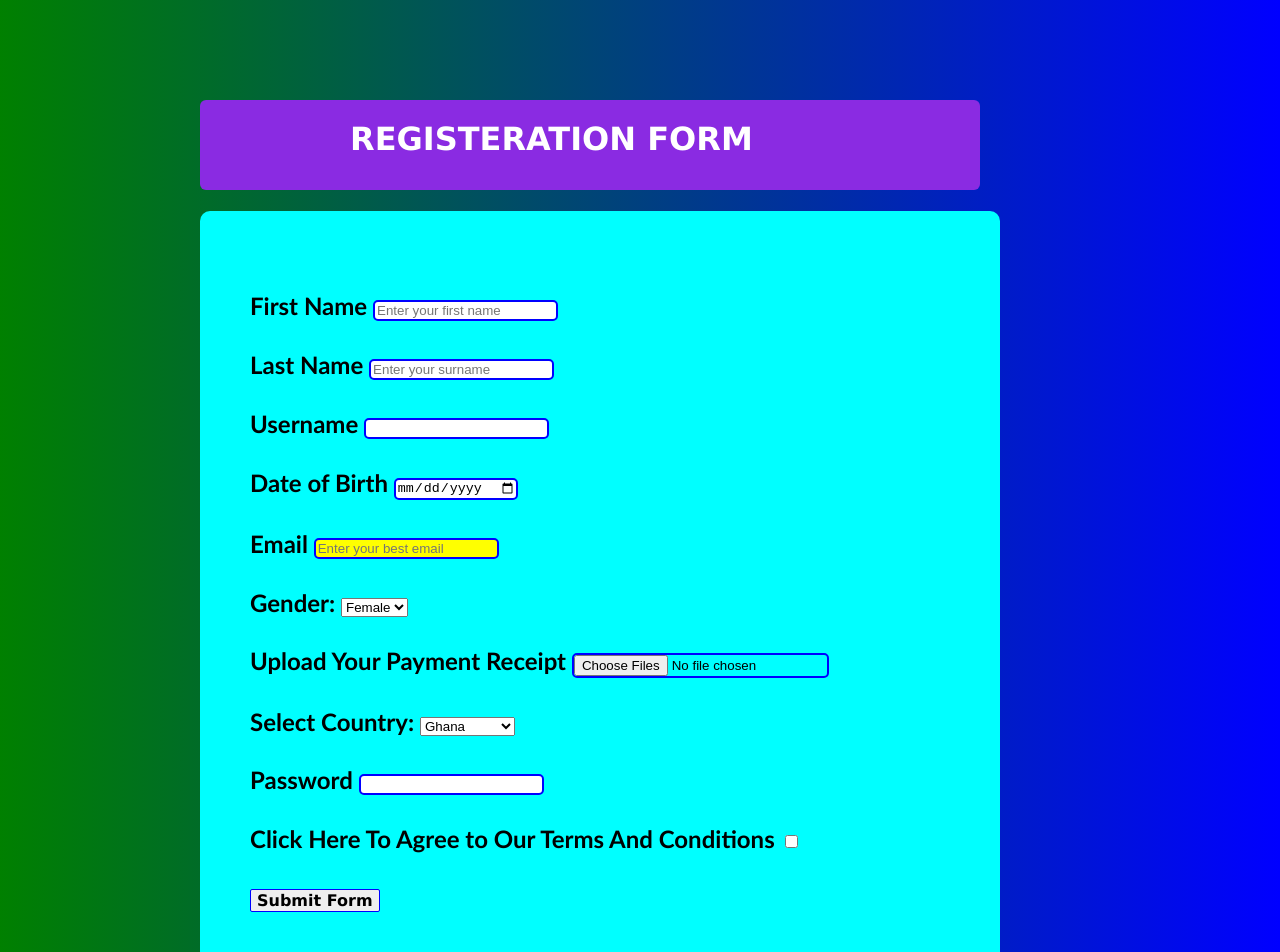
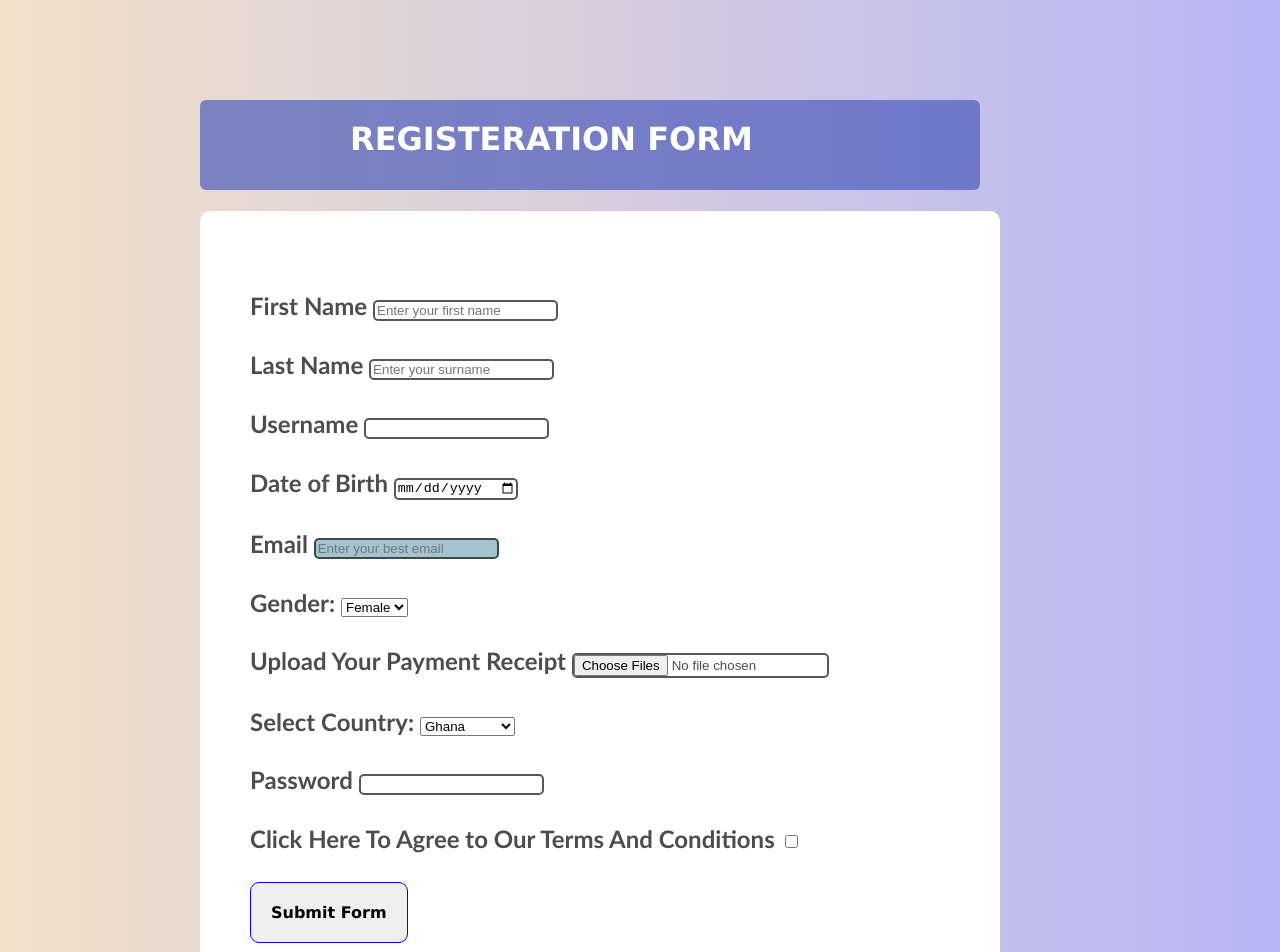
Before and after one commit to Chigeny/RegisterationForm, a plain HTML site: page index.html in a window 1280 px wide. Shown: the top 952 px of the page. Drawn offline with Linux system fonts and the light colour scheme.

Commit message:
changed the background of the form

```diff
--- a/style.css
+++ b/style.css
@@ -1,17 +1,18 @@
 
 
 body{
-    background: linear-gradient(to left, blue, green);
+    background: linear-gradient(to left, rgba(96, 96, 235, 0.459), rgba(235, 205, 166, 0.61));
     box-sizing: border-box;
     margin:100px 200px 100px;
     font-weight: bold;
+    color: rgba(10, 10, 10, 0.726);
 
 
 
 
 }
 .border{
-    background-color: aqua;
+    background-color:white;
     padding: 80px 50px;
     border: 1px;
     border-radius: 10px;
@@ -30,7 +31,7 @@ h1{
     width: 600px;
     height: 50px;
     padding: 20px 30px 20px 150px;
-    background-color: blueviolet;
+    background-color: rgba(62, 81, 184, 0.637);
     justify-content: center;
     color: white;
     font-family: Verdana, Geneva, Tahoma, sans-serif;
@@ -42,17 +43,18 @@ button{
     font-size: 16px;
     font-weight: bold;
     border: 1px solid blue;
-    border-radius: 2px;
+    border-radius: 9px;
     font-family: Verdana, Geneva, Tahoma, sans-serif;
+    padding: 20px;
 }
 
 .tab input{
-    background-color: yellow;
+    background-color: rgba(58, 131, 153, 0.473);
 }
 
 body input{
 
-    border: 2px solid blue;
+    border: 2px solid rgba(27, 27, 29, 0.733);
     border-radius: 5px;
     width: 100;
 }
@@ -61,9 +63,12 @@ body input{
 button:hover{
     box-shadow: 2px 2px 5px blue;
     cursor: pointer;
+    color: white;
+    border: 2px;
+    background-color: black;
 }
 h1:hover{
-    background-color: burlywood;
+    background-color: rgba(222, 184, 135, 0.534);
     color: black;
     cursor: pointer;
 }
```
